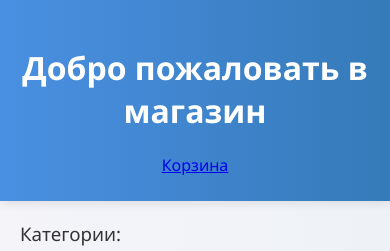
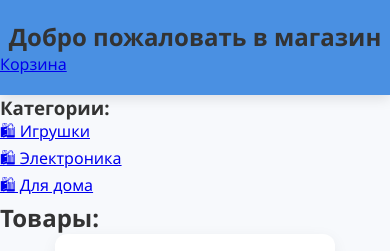
Before and after one commit to AlgoClassWork/myshop-django, a Django app: page / in a window 390 px wide. Shown: the top 251 px of the page. Run offline with Django 5.2, Linux system fonts and the light colour scheme; data comes from the database, SQL or seed files in the repository.

Commit message:
Update product_list.css

```diff
--- a/store/static/css/product_list.css
+++ b/store/static/css/product_list.css
@@ -1,98 +1,144 @@
+/* Общие стили */
+* {
+  margin: 0;
+  padding: 0;
+  box-sizing: border-box;
+}
+
 body {
   font-family: 'Segoe UI', Tahoma, Geneva, Verdana, sans-serif;
-      background: linear-gradient(to right, #f4f4f9, #eef2f7);
+  background: #f7f9fc;
   color: #333;
-      margin: 0;
+}
+
+.container {
+  width: 90%;
+  max-width: 1200px;
+  margin: 0 auto;
+}
+
+h1, h2, h3 {
+  color: #333;
+}
+
+/* Header */
+header {
+  background: #4a90e2;
+  color: white;
+  padding: 20px 0;
+  box-shadow: 0 4px 12px rgba(0, 0, 0, 0.1);
+}
+
+header h1 {
+  font-size: 36px;
+  text-align: center;
+}
+
+.cart-link {
+  position: absolute;
+  right: 20px;
+  top: 20px;
+  background-color: #357ab8;
+  color: white;
+  padding: 10px 20px;
+  border-radius: 6px;
+  text-decoration: none;
+  font-weight: 500;
+  transition: background-color 0.3s ease;
+}
+
+.cart-link:hover {
+  background-color: #4a90e2;
+}
+
+/* Categories Section */
+.categories {
+  margin: 40px 0;
+}
+
+.categories h3 {
+  font-size: 24px;
+  margin-bottom: 20px;
+}
+
+.categories ul {
+  display: flex;
+  flex-wrap: wrap;
+  gap: 20px;
+  list-style: none;
   padding: 0;
 }
 
-    header {
-      background: linear-gradient(90deg, #4a90e2, #357ab8);
-      color: white;
-      padding: 25px 20px;
-      text-align: center;
-      box-shadow: 0 2px 10px rgba(0,0,0,0.1);
-    }
-
-    h3 {
-      margin: 20px;
+.categories li a {
+  display: block;
+  background-color: #fff;
+  color: #4a90e2;
+  padding: 12px 20px;
+  border-radius: 6px;
+  text-decoration: none;
   font-weight: 500;
-    }
-
-    ul {
-      list-style: none;
-      padding: 0 20px;
-      display: flex;
-      flex-wrap: wrap;
-      gap: 10px;
-    }
-
-    ul li a {
-      background: white;
-      padding: 8px 16px;
-      border-radius: 6px;
-      box-shadow: 0 2px 6px rgba(0,0,0,0.05);
-      text-decoration: none;
-      color: #4a90e2;
-      font-weight: 500;
+  box-shadow: 0 4px 8px rgba(0, 0, 0, 0.1);
   transition: all 0.3s ease;
 }
 
-    ul li a:hover {
-      background: #4a90e2;
+.categories li a:hover {
+  background-color: #4a90e2;
   color: white;
+  transform: translateY(-2px);
 }
 
-    h2 {
-      padding: 0 20px;
-      margin-top: 40px;
+/* Products Section */
+.products {
+  margin: 40px 0;
+}
+
+.products h2 {
+  font-size: 28px;
+  margin-bottom: 20px;
 }
 
 .product-container {
   display: flex;
   flex-wrap: wrap;
-      gap: 20px;
-      padding: 20px;
+  gap: 30px;
   justify-content: center;
 }
 
 .product-card {
   background-color: white;
   border-radius: 12px;
-      box-shadow: 0 4px 16px rgba(0,0,0,0.06);
-      width: 260px;
-      padding: 18px;
-      transition: transform 0.3s ease, box-shadow 0.3s ease;
-    }
-
-    .product-card:hover {
-      transform: translateY(-6px);
-      box-shadow: 0 6px 18px rgba(0,0,0,0.12);
+  box-shadow: 0 4px 16px rgba(0, 0, 0, 0.06);
+  width: 280px;
+  padding: 20px;
+  transition: all 0.3s ease;
 }
 
 .product-card img {
   width: 100%;
-      border-radius: 10px;
+  border-radius: 8px;
+  margin-bottom: 15px;
 }
 
 .product-card h4 {
-      margin: 12px 0 6px;
   font-size: 18px;
+  margin-bottom: 10px;
 }
 
 .product-card p {
-      margin-bottom: 12px;
+  font-size: 16px;
   color: #555;
+  margin-bottom: 15px;
 }
 
 .product-card a {
   display: inline-block;
-      padding: 10px 16px;
   background-color: #4a90e2;
   color: white;
+  padding: 12px 24px;
+  border-radius: 6px;
   text-decoration: none;
-      border-radius: 6px;
-      font-size: 14px;
+  text-align: center;
+  font-weight: 500;
   transition: background-color 0.3s ease;
 }
 
@@ -100,12 +146,59 @@
   background-color: #357ab8;
 }
 
-    @media (max-width: 600px) {
-      ul {
+/* Footer */
+footer {
+  background: #333;
+  color: white;
+  padding: 20px 0;
+  text-align: center;
+}
+
+footer p {
+  font-size: 14px;
+}
+
+/* Responsive Styles */
+@media (max-width: 768px) {
+  header h1 {
+    font-size: 28px;
+  }
+
+  .categories ul {
     flex-direction: column;
   }
+
   .product-container {
     flex-direction: column;
     align-items: center;
   }
+
+  .product-card {
+    width: 100%;
+    max-width: 300px;
   }
+
+  .product-card a {
+    width: 100%;
+    text-align: center;
+  }
+}
+
+@media (max-width: 480px) {
+  header h1 {
+    font-size: 24px;
+  }
+
+  .categories h3 {
+    font-size: 20px;
+  }
+
+  .product-card {
+    width: 100%;
+    max-width: 280px;
+  }
+
+  .product-card a {
+    width: 100%;
+  }
+}
```
Lines whose indentation alone changed are shown as unchanged.
